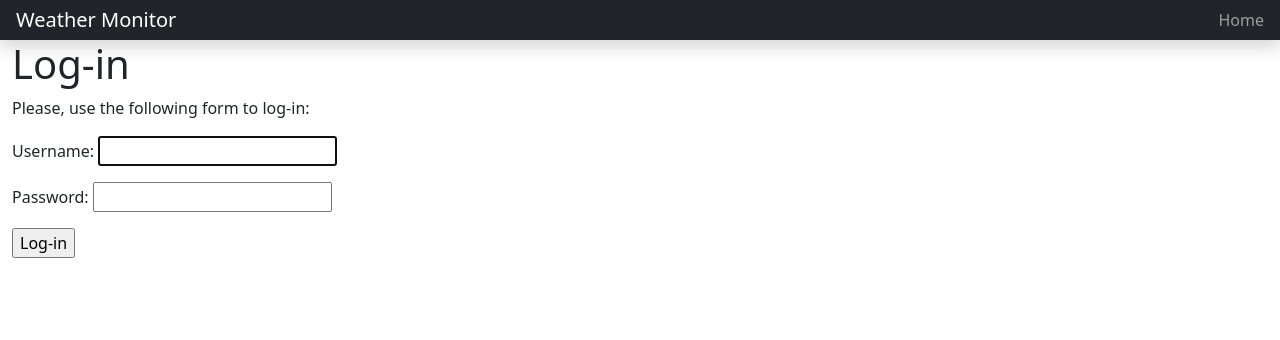
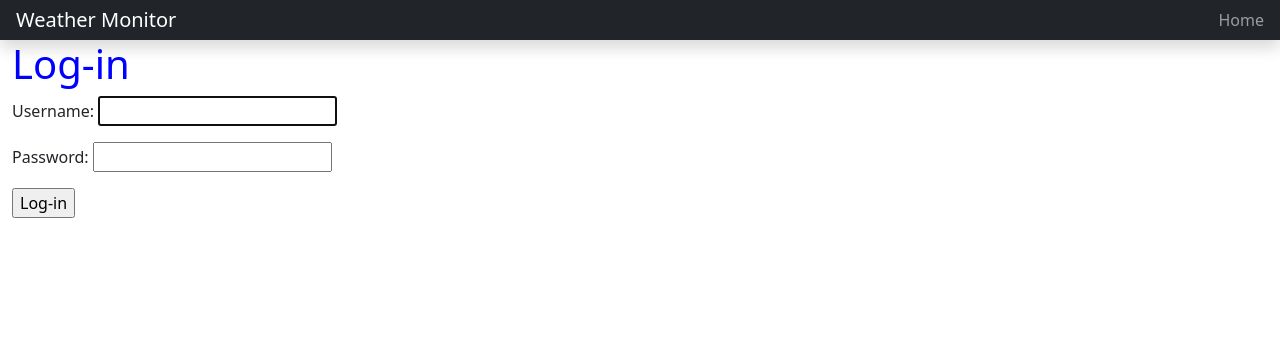
Before and after one commit to Polinden/TempLog4School, a Django app: page /accounts/login/ in a window 1280 px wide. Shown: the top 340 px of the page. Run offline with Django 3.2, Linux system fonts and the light colour scheme.

```diff
--- a/code/project1/templates/registration/login.html
+++ b/code/project1/templates/registration/login.html
@@ -32,12 +32,11 @@
 		<div class="container-fluid" style=padding-left: 2%">
 
 			{% if form.errors %}
-			<p>Your username and password didn't match. Please try again.</p>
+			<h4 style="color: red">Your username and password didn't match. Please try again.</h4>
 			{% endif %}
 
-			<h1>Log-in</h1>
-			<p>Please, use the following form to log-in:</p>
-			<form action="." method="post">
+			<h1 style="color: blue">Log-in</h1>
+				<form action="." method="post">
 				{{ form.as_p }}
 				{% csrf_token %}
 				<p><input type="submit" value="Log-in"></p>
--- a/code/project1/views.py
+++ b/code/project1/views.py
@@ -30,7 +30,7 @@ def index(request):
         if (request.user.is_authenticated):
             if 'c' in request.GET:
                request.session['fav_city'] = n
-            elif 'fav_city' in session.request:
+            elif 'fav_city' in request.session:
                 n = request.session['fav_city']
 
         #datetime settings
```
